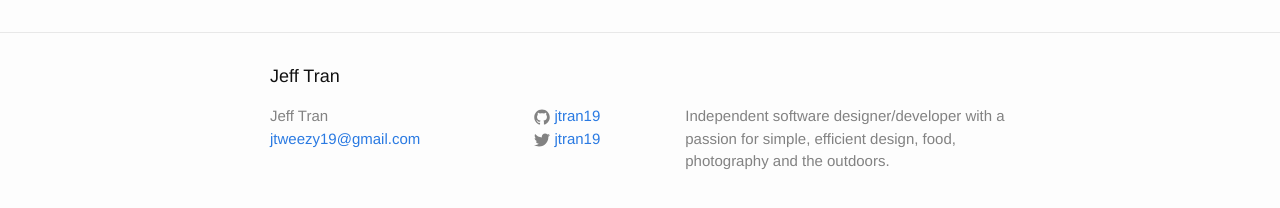
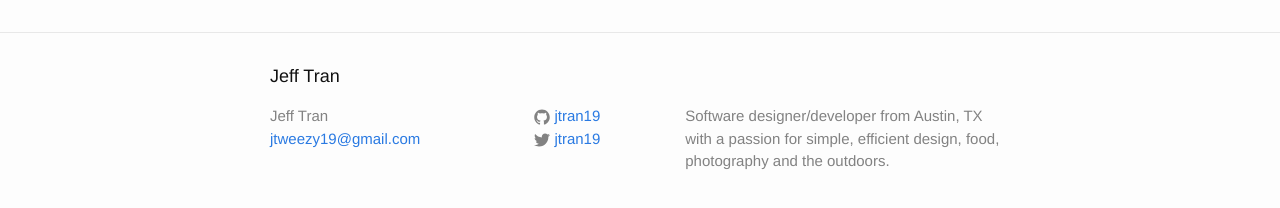
Before and after one commit to jtran19/jtran19.github.io, a Jekyll site: the page built from index.html, in a window 1280 px wide. Shown: the part 264-472 px from the top of the page. Built offline with Jekyll 4.4.1, drawn with Linux system fonts in a browser that asks for light colours.

Commit message:
Updated description

```diff
--- a/_config.yml
+++ b/_config.yml
@@ -2,9 +2,9 @@
 title: Jeff Tran
 email: jtweezy19@gmail.com
 description: > # this means to ignore newlines until "baseurl:"
-  Independent software designer/developer with a passion for simple, efficient design, food, photography and the outdoors.
+  Software designer/developer from Austin, TX with a passion for simple, efficient design, food, photography and the outdoors.
 baseurl: "" # the subpath of your site, e.g. /blog/
-url: "http://yourdomain.com" # the base hostname & protocol for your site
+url: "http://www.jefftran.net" # the base hostname & protocol for your site
 twitter_username: jtran19
 github_username:  jtran19
 
```
